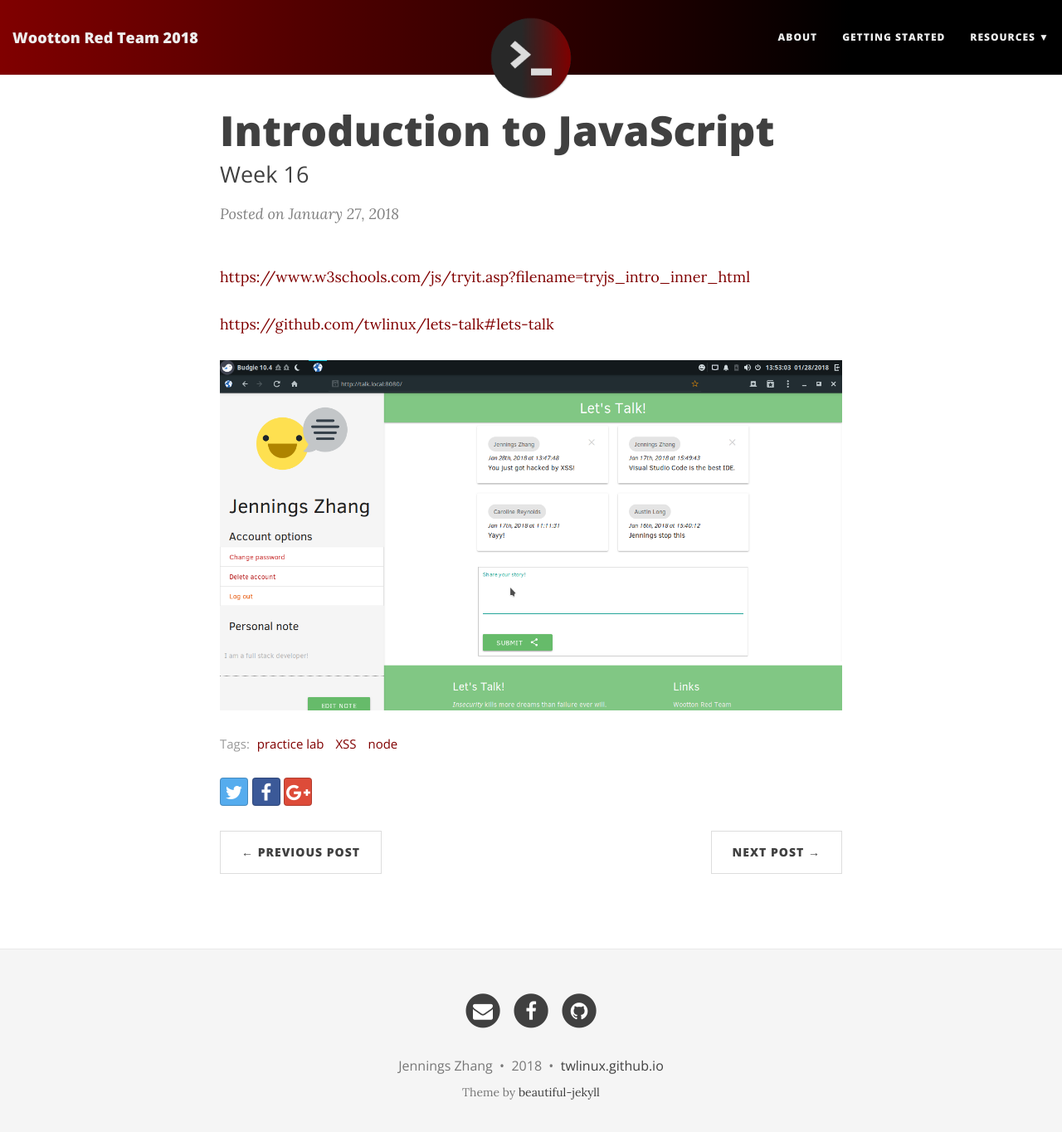
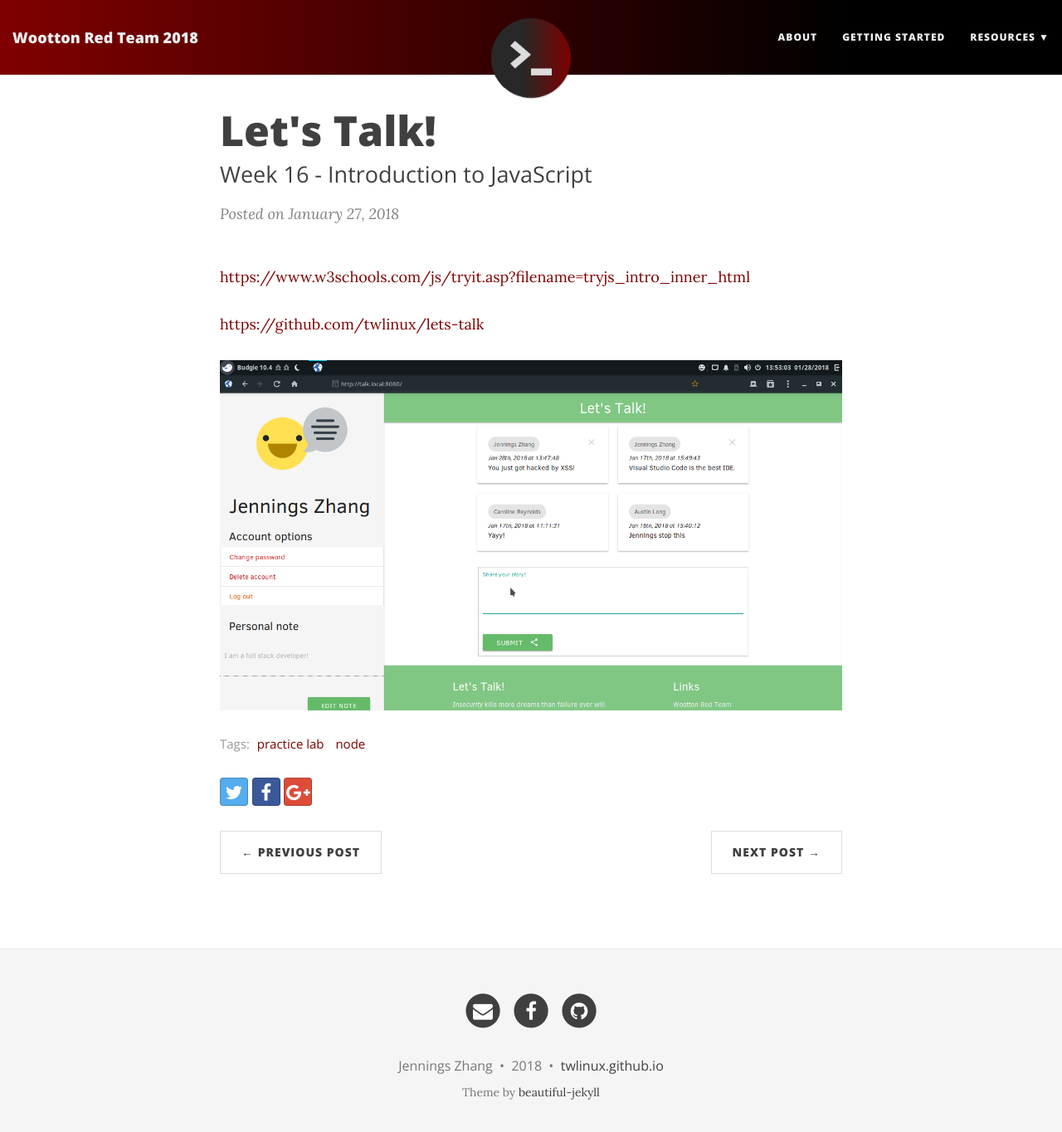
Before and after one commit to wsec/basaam0.github.io, a Jekyll site: the page built from _posts/2018-01-27-lets-talk.md, in a window 1280 px wide and 1377 px high. Shown: the top 1364 px of the window at 83% size. Built offline with Jekyll 4.4.1, drawn with Linux system fonts in a browser that asks for light colours; nearby versions of some CDN libraries; comment, search, counter and statistics services are not loaded.

Commit message:
Change Let's Talk post

```diff
--- a/_posts/2018-01-27-intro-to-js.md
+++ b/_posts/2018-01-27-lets-talk.md
@@ -1,12 +1,12 @@
 ---
 layout: post
-title: Introduction to JavaScript
-subtitle: Week 16
-tags: [practice lab, XSS, node]
+title: Let's Talk!
+subtitle: Week 16 - Introduction to JavaScript
+tags: [practice lab, node]
 ---
 
 <https://www.w3schools.com/js/tryit.asp?filename=tryjs_intro_inner_html>
 
-<https://github.com/twlinux/lets-talk#lets-talk>
+<https://github.com/twlinux/lets-talk>
 
 ![Screenshot](/img/lets-talk-screenshot.png)
```
